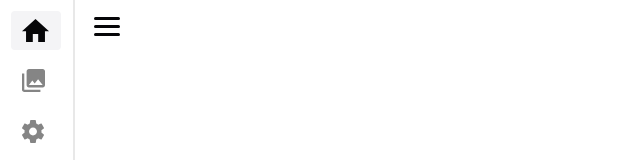
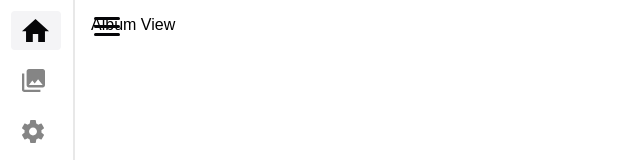
Before and after one commit to mateusmdev/MyImage-Ref, a Vue app: page /albums in a window 1280 px wide. Before the commit this address had no page. Shown: the top 160 px of the page, without its empty margins (0-640 px from the left). Built offline with nearby package versions, Linux system fonts and the light colour scheme; the HTML template or start-up script is replaced by a standard one.

Commit message:
feat(router): introduce AppLayout and configure nested navigation routes.

```diff
--- a/src/App.vue
+++ b/src/App.vue
@@ -1,40 +1,10 @@
 <script setup lang="ts">
-import { RouterLink, RouterView } from 'vue-router'
-import Header from './components/Header.vue'
-import { reactive } from 'vue'
-
-const states = reactive({
-  isOpen: false
-})
-
-const methods = {
-  updateLayout(stateValue: boolean) {
-    states.isOpen = stateValue
-  }
-}
-
+import { RouterView } from 'vue-router'
 </script>
 
 <template>
-  <Header @toggleMenu="methods.updateLayout"/>
-
-  <main :class="{ 'is-open':states.isOpen }">
-    <RouterView />
-  </main>
+  <RouterView />
 </template>
 
 <style scoped>
-main {
-  padding: 1rem;
-  height: 100%;
-  position: fixed;
-  right: 0;
-  top: 0;
-  width: calc(100% - 75px);
-  transition: width 300ms cubic-bezier(0.4, 0, 0.2, 1);
-
-  &.is-open {
-    width: calc(100% - 180px);
-  }
-}
 </style>
--- a/src/components/Header.vue
+++ b/src/components/Header.vue
@@ -10,17 +10,20 @@ const headerItemList = [
 	{
 		name: 'Home',
 		alt: 'a home icon',
-		icon: HomeSvg
+		icon: HomeSvg,
+		path: '/'
 	},
 	{
 		name: 'Albums',
 		alt: 'an album icon',
-		icon: AlbumSvg
+		icon: AlbumSvg,
+		path: '/albums'
 	},
 	{
 		name: 'Settings',
 		alt: 'a setting icon',
-		icon: SettingsSvg
+		icon: SettingsSvg,
+		path: '/settings'
 	}
 ]
 
@@ -66,6 +69,7 @@ const methods = {
 						:isActive="states.activeLinkIndex === index"
 						@click.prevent="states.activeLinkIndex = index"
 						:class="{'short-version': !states.isOpen}"
+						:path="item.path"
 					>
 					</HeaderItem>
 				</li>
--- a/src/components/HeaderItem.vue
+++ b/src/components/HeaderItem.vue
@@ -5,15 +5,16 @@ type PropsDefinition = {
   name: string,
   alt?: string,
   icon: Component,
-  isActive: boolean
+  isActive: boolean,
+  path: string
 }
 
 const props = defineProps<PropsDefinition>()
 </script>
 
 <template>
-  <a
-    href="#"
+  <RouterLink
+    :to="props.path"
     :class="{selected: props.isActive}"
   >
     <component
@@ -22,7 +23,7 @@ const props = defineProps<PropsDefinition>()
       :color="props.isActive ? '#060608' : '#858585'"
     />
     <span>{{ props.name }}</span>
-  </a>
+  </RouterLink>
 </template>
 
 <style scoped lang="scss">
--- a/src/router/index.ts
+++ b/src/router/index.ts
@@ -1,13 +1,40 @@
 import { createRouter, createWebHistory } from 'vue-router'
+import AppLayout from '../views/AppLayout.vue'
 import HomeView from '../views/HomeView.vue'
+import AlbumView from '../views/AlbumView.vue'
+import SettingView from '../views/SettingView.vue'
+import LoginView from '../views/LoginView.vue'
 
 const router = createRouter({
   history: createWebHistory(import.meta.env.BASE_URL),
   routes: [
     {
+      path: '/login',
+      name: 'login',
+      component: LoginView,
+    },
+    {
       path: '/',
-      name: 'home',
-      component: HomeView,
+      name: 'appLayout',
+      component: AppLayout,
+
+      children: [
+        {
+          path: '/',
+          name: 'home',
+          component: HomeView
+        },
+        {
+          path: '/albums',
+          name: 'albums',
+          component: AlbumView
+        },
+        {
+          path: '/settings',
+          name: 'setting',
+          component: SettingView
+        }
+      ]
     }
   ],
 })
--- /dev/null
+++ b/src/views/AlbumView.vue
@@ -0,0 +1,5 @@
+<template>
+  <div>
+    Album View
+  </div>
+</template>
--- /dev/null
+++ b/src/views/AppLayout.vue
@@ -0,0 +1,40 @@
+<script setup lang="ts">
+import { RouterLink, RouterView } from 'vue-router'
+import Header from './../components/Header.vue'
+import { reactive } from 'vue'
+
+const states = reactive({
+  isOpen: false
+})
+
+const methods = {
+  updateLayout(stateValue: boolean) {
+    states.isOpen = stateValue
+  }
+}
+
+</script>
+
+<template>
+  <Header @toggleMenu="methods.updateLayout"/>
+
+  <main :class="{ 'is-open':states.isOpen }">
+    <RouterView />
+  </main>
+</template>
+
+<style scoped>
+main {
+  padding: 1rem;
+  height: 100%;
+  position: fixed;
+  right: 0;
+  top: 0;
+  width: calc(100% - 75px);
+  transition: width 300ms cubic-bezier(0.4, 0, 0.2, 1);
+
+  &.is-open {
+    width: calc(100% - 180px);
+  }
+}
+</style>
--- /dev/null
+++ b/src/views/LoginView.vue
@@ -0,0 +1,3 @@
+<template>
+  login
+</template>
--- /dev/null
+++ b/src/views/SettingView.vue
@@ -0,0 +1,5 @@
+<template>
+  <div>
+    Settings View
+  </div>
+</template>
```
